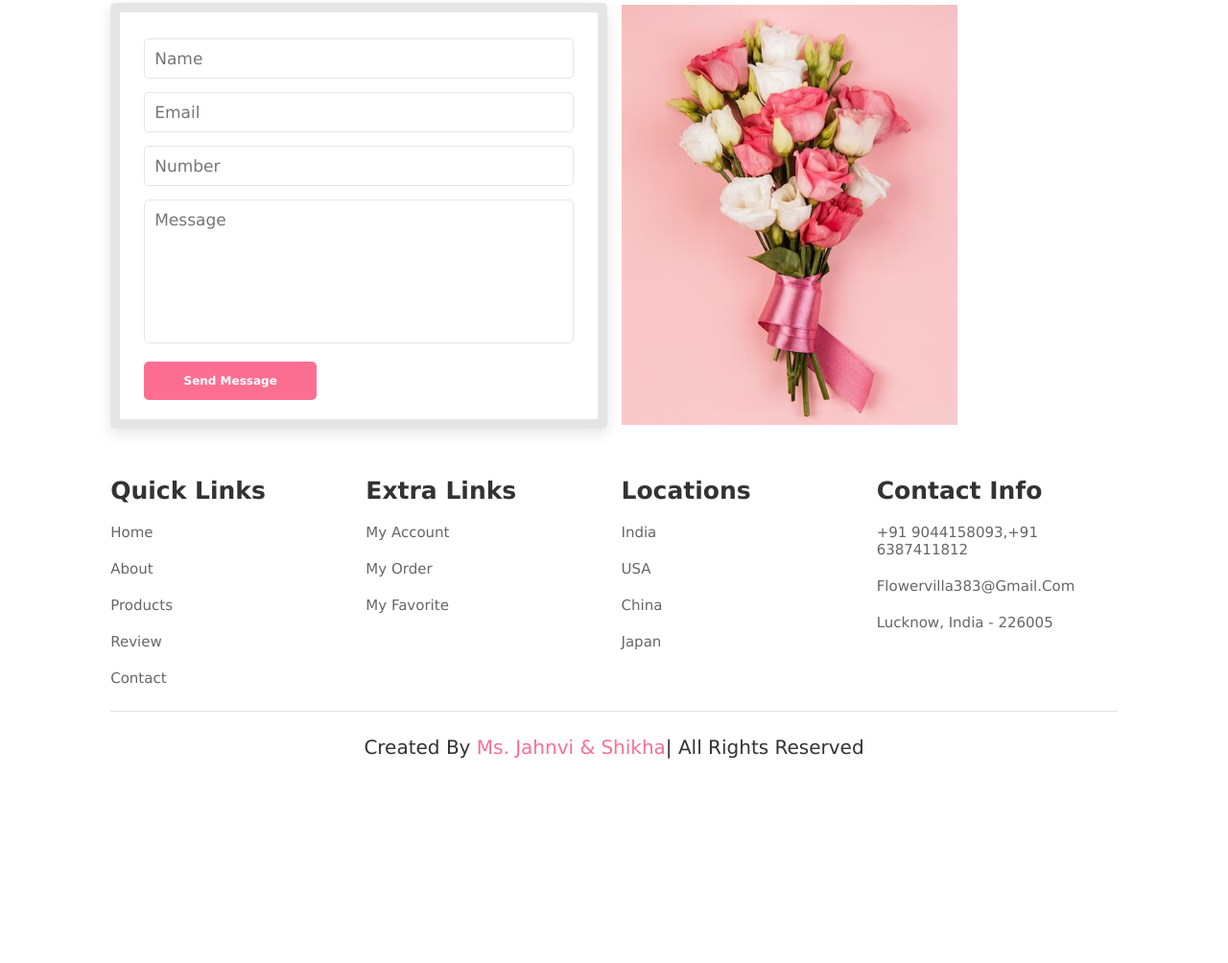
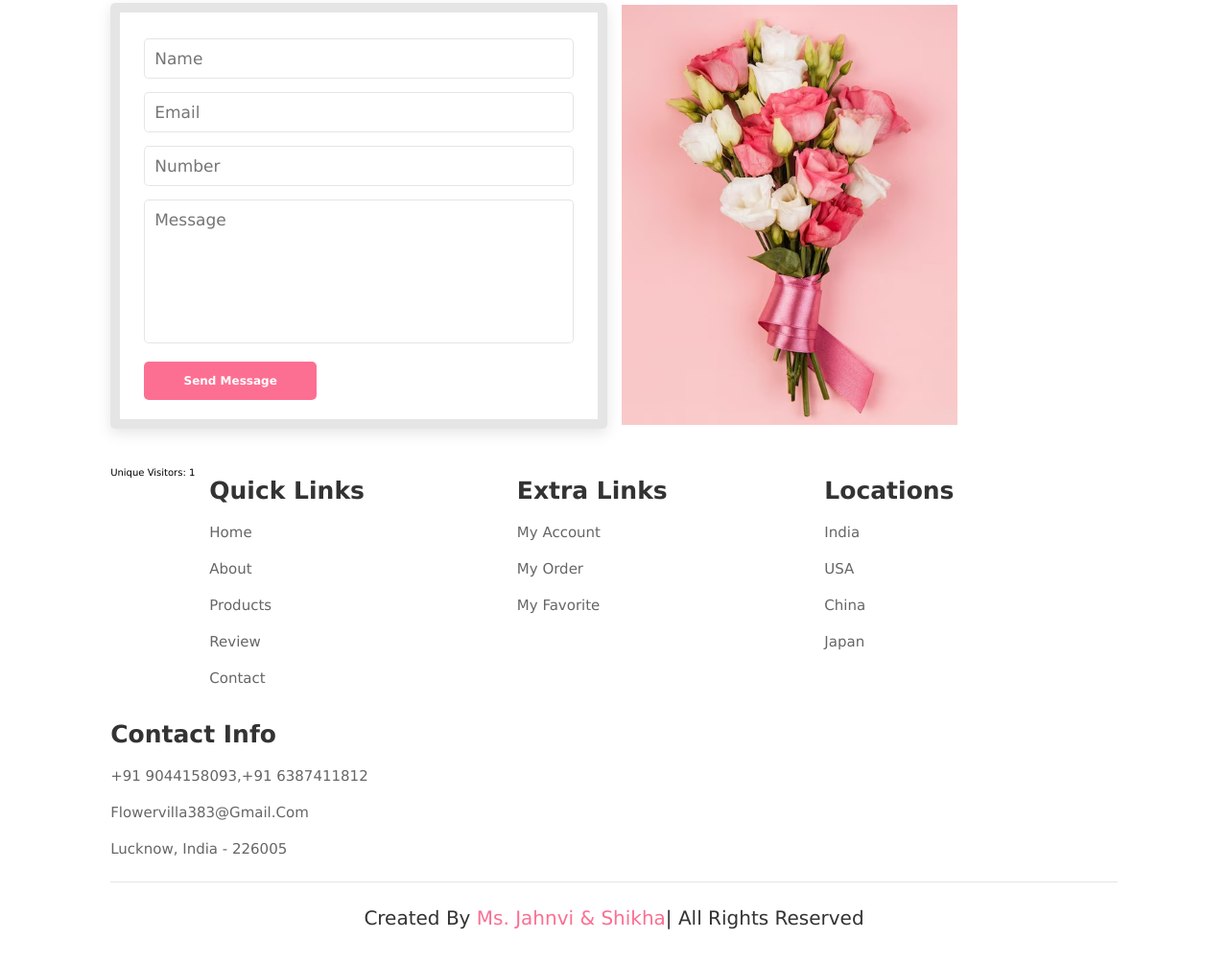
Before and after one commit to Jahnvi9044/FlowerStore, a plain HTML site: page index.html in a window 1280 px wide. Shown: the part 5529-6533 px from the top of the page at 96% size. Before the commit the page ends 6355 px from the top, so only its background shows below. Drawn offline with Linux system fonts and the light colour scheme.

Commit message:
7th commit by jc # Please enter the commit message for your changes. Lines starting

```diff
--- a/index.html
+++ b/index.html
@@ -600,6 +600,28 @@
   <!-- footer section start -->
   <section class="footer">
     <div class="card_container">
+
+       <p> Unique Visitors: <span id="uniqueCount">0</span></p>
+
+        <script>
+            // Get stored unique visitor count
+            let uniqueViews = localStorage.getItem("uniqueProfileViews");
+
+            if (!uniqueViews) {
+                uniqueViews = 0;
+            }
+
+            // Check if the user has already visited
+            if (!sessionStorage.getItem("visited")) {
+                sessionStorage.setItem("visited", "true"); // Mark user session as visited
+                uniqueViews++; // Increment unique views
+                localStorage.setItem("uniqueProfileViews", uniqueViews); // Store updated count
+            }
+
+            // Display unique visitor count
+            document.getElementById("uniqueCount").textContent = uniqueViews;
+        </script>
+
       <!-- quick links -->
       <div class="card">
         <h3>quick links</h3>
```
